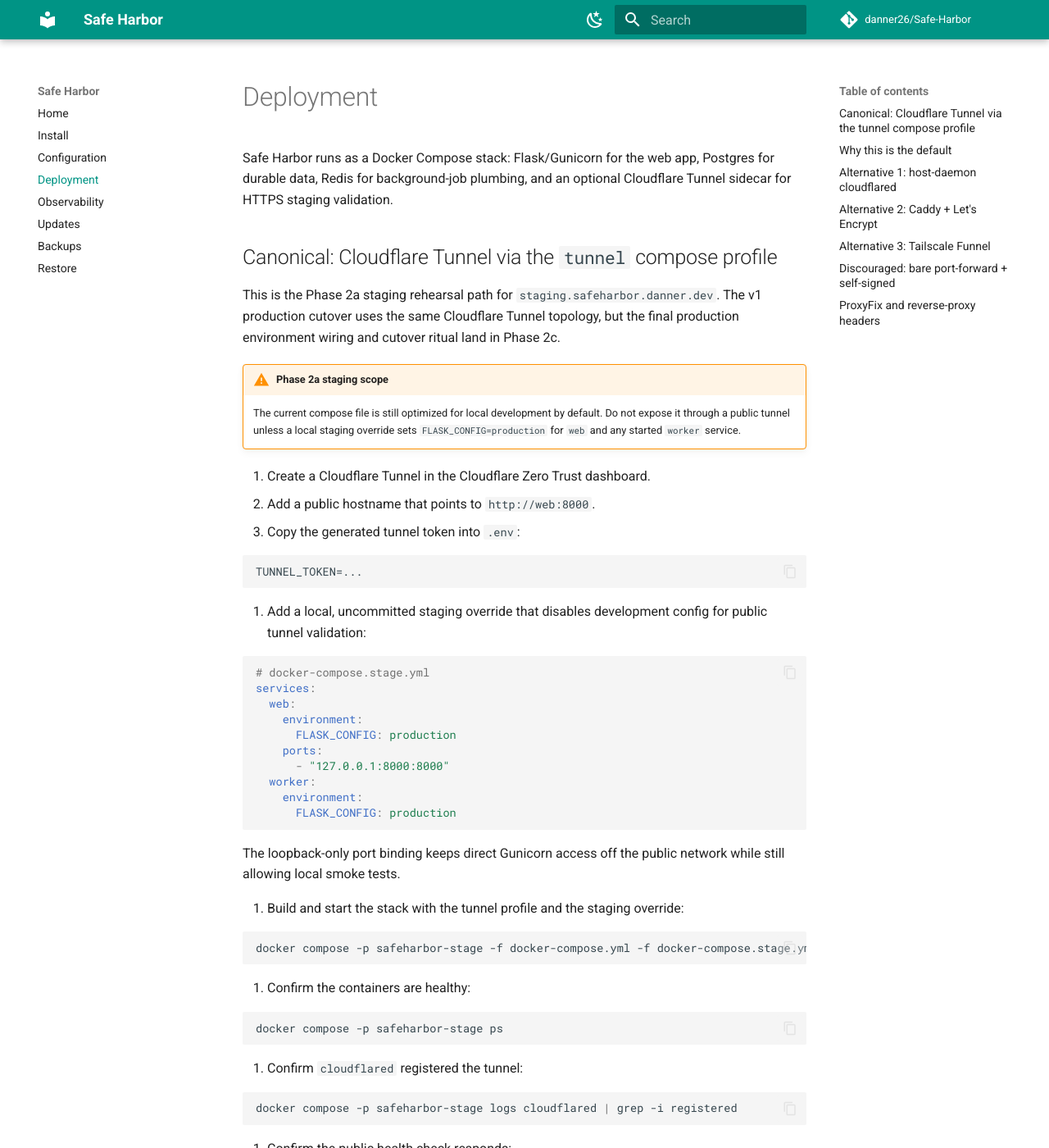
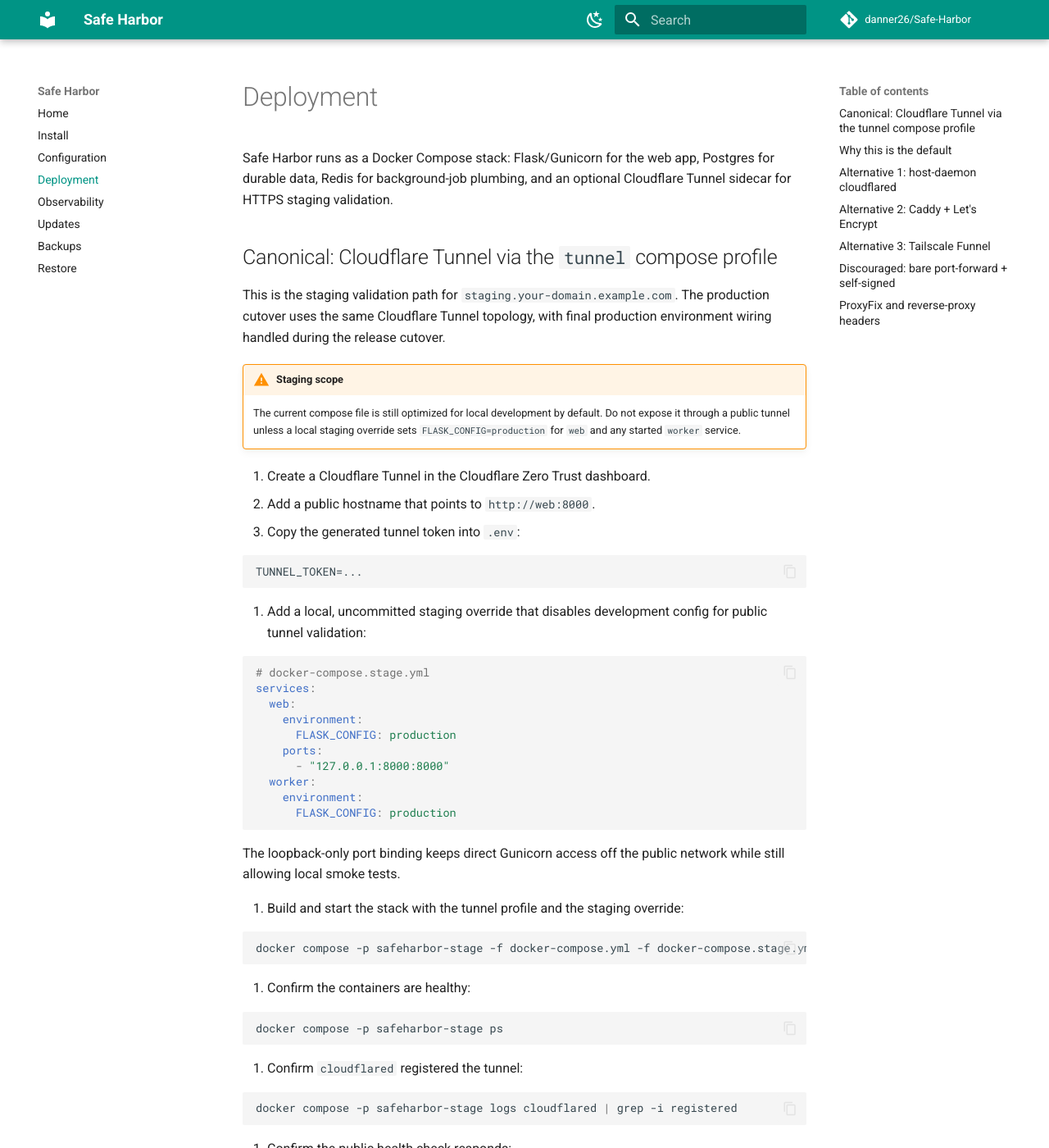
Before and after one commit to danner26/Safe-Harbor, an MkDocs documentation site: the page built from docs/deploy.md, in a window 1280 px wide and 1400 px high. Shown: the whole window at 82% size. Built offline with MkDocs 1.6.1 and Material for MkDocs 9.7.7, drawn with Linux system fonts in a browser that asks for light colours; comment, search, counter and statistics services are not loaded; some of the changed text lies outside the part shown.

Commit message:
docs(deploy): scrub staging-specific references
Constraint: Deployment docs stay reusable for operator-owned hostnames and avoid release-planning terminology.

Confidence: high

Scope-risk: narrow

Tested: grep danner.dev docs/deploy.md; grep forbidden terms docs/deploy.md; test -s docs/deploy.md

````diff
--- a/docs/deploy.md
+++ b/docs/deploy.md
@@ -4,9 +4,9 @@
 
 ## Canonical: Cloudflare Tunnel via the `tunnel` compose profile
 
-This is the Phase 2a staging rehearsal path for `staging.safeharbor.danner.dev`. The v1 production cutover uses the same Cloudflare Tunnel topology, but the final production environment wiring and cutover ritual land in Phase 2c.
+This is the staging validation path for `staging.your-domain.example.com`. The production cutover uses the same Cloudflare Tunnel topology, with final production environment wiring handled during the release cutover.
 
-!!! warning "Phase 2a staging scope"
+!!! warning "Staging scope"
     The current compose file is still optimized for local development by default. Do not expose it through a public tunnel unless a local staging override sets `FLASK_CONFIG=production` for `web` and any started `worker` service.
 
 1. Create a Cloudflare Tunnel in the Cloudflare Zero Trust dashboard.
@@ -55,7 +55,7 @@
 8. Confirm the public health check responds:
 
    ```bash
-   curl -fsSI https://staging.safeharbor.danner.dev/healthz
+   curl -fsSI https://staging.your-domain.example.com/healthz
    ```
 
 The app listens on plain HTTP port 8000 inside the compose network. Cloudflare terminates TLS at the edge, `cloudflared` forwards to `web:8000`, and Flask trusts exactly one forwarded proxy hop.
````
